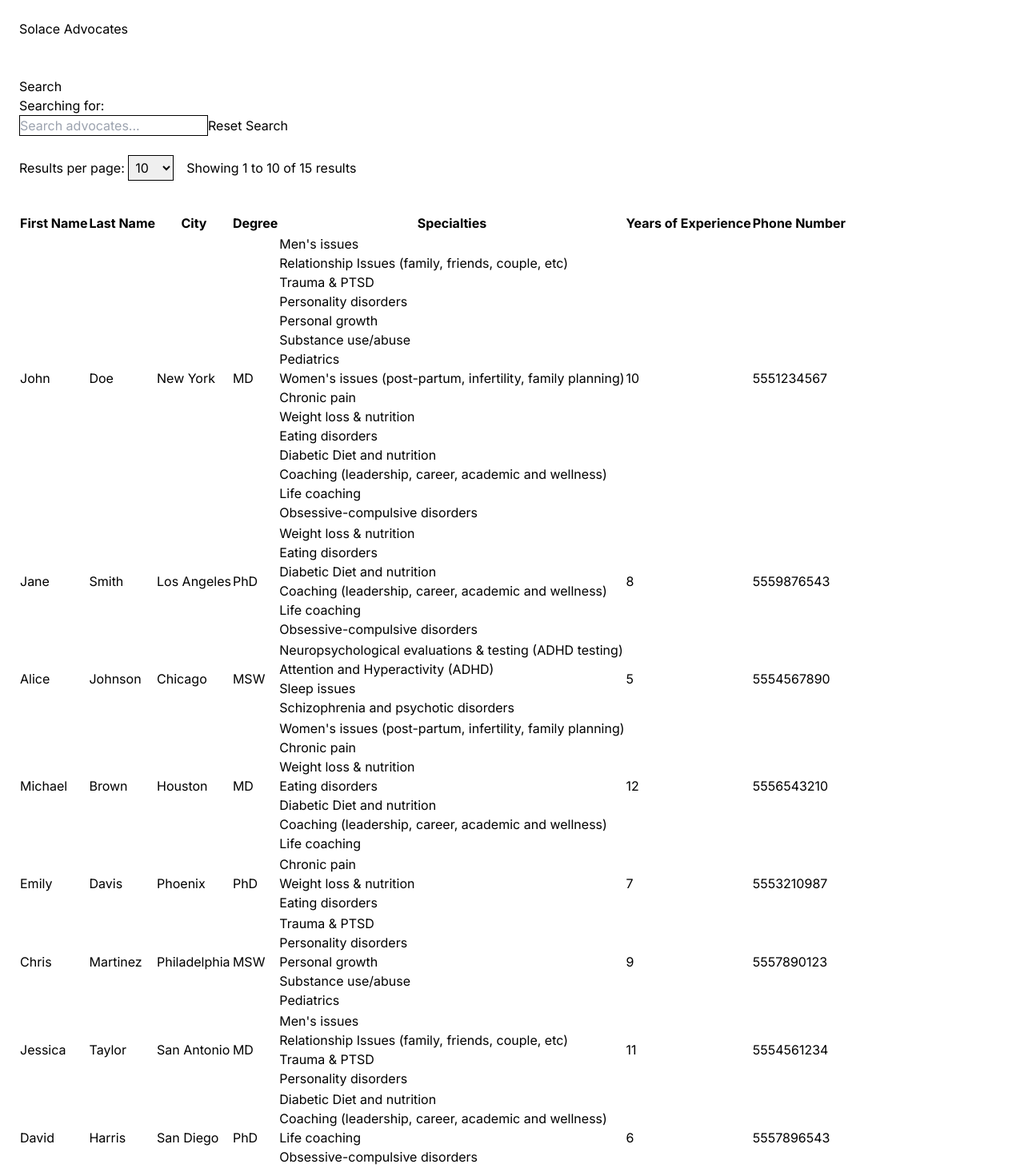
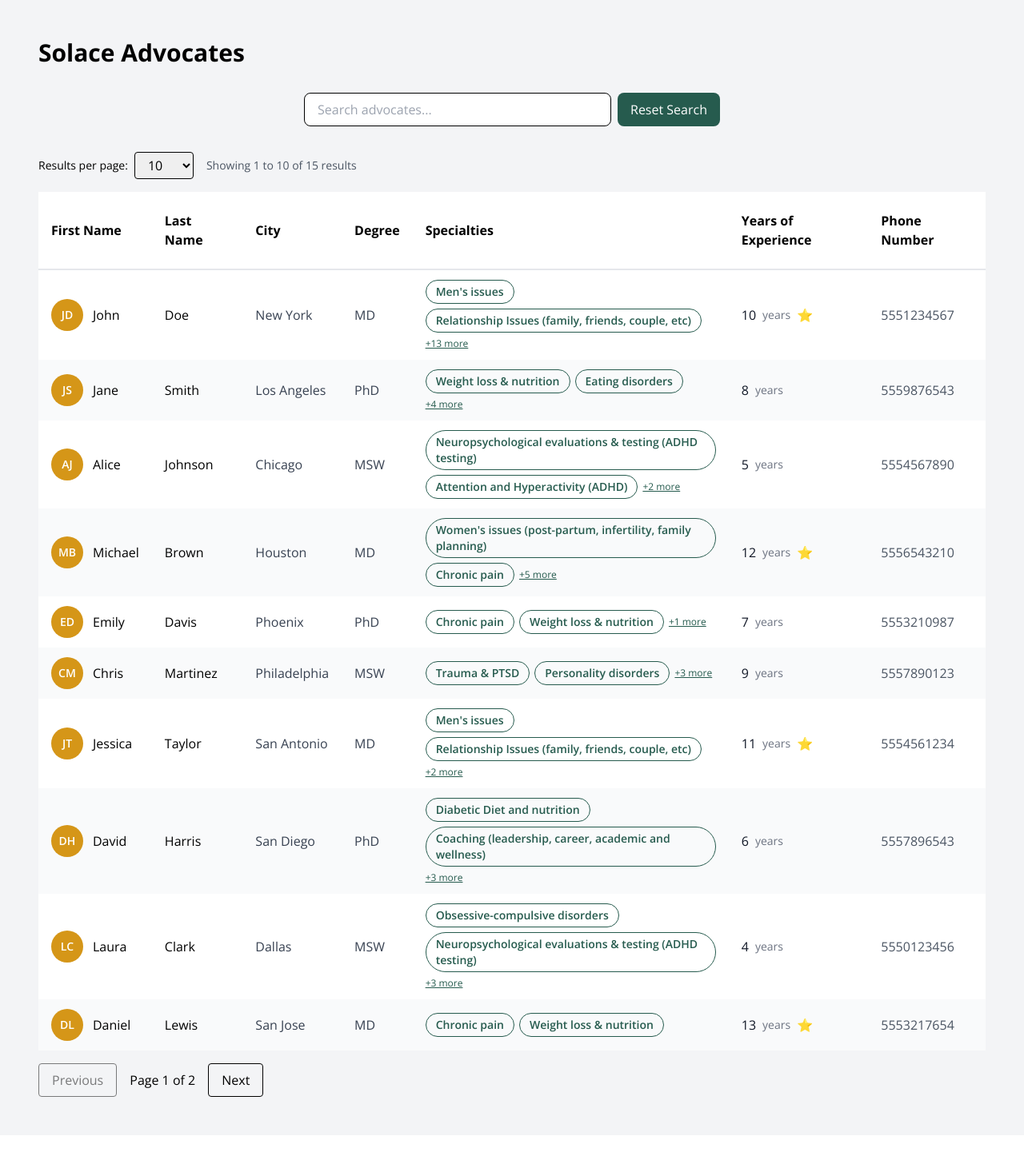
Before and after one commit to laylawu2/solace, a Next.js app: page / in a window 1280 px wide. Shown: the top 1461 px of the page at 80% size. After the commit the page ends 1420 px from the top, so only its background shows below. Built offline with nearby package versions, Linux system fonts and the light colour scheme.

Commit message:
Created new components and updated styling

```diff
--- a/src/app/layout.tsx
+++ b/src/app/layout.tsx
@@ -1,8 +1,12 @@
 import type { Metadata } from "next";
-import { Inter } from "next/font/google";
+import { Open_Sans } from "next/font/google";
 import "./globals.css";
 
-const inter = Inter({ subsets: ["latin"] });
+const openSans = Open_Sans({
+  subsets: ["latin"],
+  weight: ["300", "400", "600", "700"],
+  display: "swap",
+});
 
 export const metadata: Metadata = {
   title: "Solace Candidate Assignment",
@@ -16,7 +20,7 @@
 }>) {
   return (
     <html lang="en">
-      <body className={inter.className}>{children}</body>
+      <body className={openSans.className}>{children}</body>
     </html>
   );
 }
--- a/src/app/page.tsx
+++ b/src/app/page.tsx
@@ -3,6 +3,7 @@
 import { useEffect, useState } from "react";
 import PaginationControls from "@/components/PaginationControls";
 import LimitSelector from "@/components/LimitSelector";
+import SearchBar from "@/components/SearchBar";
 
 interface Advocate {
   id: string;
@@ -32,6 +33,9 @@
   const [page, setPage] = useState(1);
   const [limit, setLimit] = useState(10);
   const [pagination, setPagination] = useState<Pagination | null>(null);
+  const [expandedSpecialties, setExpandedSpecialties] = useState<Set<number>>(
+    new Set()
+  );
 
   // Debounce search term, wait 300ms after user stops typing
   useEffect(() => {
@@ -47,6 +51,7 @@
   useEffect(() => {
     const fetchAdvocates = async () => {
       setIsLoading(true);
+      setExpandedSpecialties(new Set()); // Reset expanded rows on page change
 
       try {
         const url = new URL("/api/advocates", window.location.origin);
@@ -78,11 +83,7 @@
     fetchAdvocates();
   }, [debouncedSearchTerm, page, limit]);
 
-  const onChange = (e: React.ChangeEvent<HTMLInputElement>) => {
-    setSearchTerm(e.target.value);
-  };
-
-  const onClick = () => {
+  const handleResetSearch = () => {
     setSearchTerm("");
   };
 
@@ -98,25 +99,30 @@
     }
   };
 
+  const toggleSpecialties = (rowIndex: number) => {
+    console.log("Toggling specialties for row:", rowIndex);
+    setExpandedSpecialties((prev) => {
+      const newSet = new Set(prev);
+      if (newSet.has(rowIndex)) {
+        newSet.delete(rowIndex);
+      } else {
+        newSet.add(rowIndex);
+      }
+      console.log("Expanded rows:", Array.from(newSet));
+      return newSet;
+    });
+  };
+
   return (
-    <main style={{ margin: "24px" }}>
-      <h1>Solace Advocates</h1>
-      <br />
-      <br />
-      <div>
-        <p>Search</p>
-        <p>
-          Searching for: <span>{searchTerm}</span>
-        </p>
-        <input
-          style={{ border: "1px solid black" }}
-          value={searchTerm}
-          onChange={onChange}
-          placeholder="Search advocates..."
-        />
-        <button onClick={onClick}>Reset Search</button>
-      </div>
-      <br />
+    <main className="p-12 bg-gray-100 min-h-screen">
+      <h1 className="text-3xl font-bold mb-8">Solace Advocates</h1>
+
+      <SearchBar
+        searchTerm={searchTerm}
+        onSearchChange={setSearchTerm}
+        onReset={handleResetSearch}
+      />
+
       {pagination && (
         <LimitSelector
           limit={limit}
@@ -129,42 +135,95 @@
           }}
         />
       )}
-      <br />
-      {isLoading && <p>Loading...</p>}
-      <table>
-        <thead>
-          <tr>
+
+      {isLoading && <p className="my-4">Loading...</p>}
+
+      <table className="w-full border-collapse bg-white mb-4">
+        <thead className="bg-white border-b-2 border-gray-200">
+          <tr className="text-left [&>th]:px-4 [&>th]:py-6">
             <th>First Name</th>
             <th>Last Name</th>
             <th>City</th>
             <th>Degree</th>
-            <th>Specialties</th>
+            <th className="max-w-md">Specialties</th>
             <th>Years of Experience</th>
             <th>Phone Number</th>
           </tr>
         </thead>
         <tbody>
-          {advocates.map((advocate) => {
+          {advocates.map((advocate, index) => {
             return (
-              <tr key={advocate.id}>
-                <td>{advocate.firstName}</td>
-                <td>{advocate.lastName}</td>
-                <td>{advocate.city}</td>
-                <td>{advocate.degree}</td>
+              <tr
+                key={advocate.id}
+                className={`transition-colors [&>td]:px-4 [&>td]:py-3 ${
+                  index % 2 === 0 ? "bg-white" : "bg-gray-50"
+                } hover:bg-[#265b4e]/5`}
+              >
                 <td>
-                  {advocate.specialties.map((s, index) => (
-                    <div key={index}>{s}</div>
-                  ))}
+                  <div className="flex items-center gap-3">
+                    <div className="w-10 h-10 bg-[#d59618] text-white rounded-full flex items-center justify-center font-semibold text-sm">
+                      {advocate.firstName[0]}
+                      {advocate.lastName[0]}
+                    </div>
+                    <span className="font-medium">{advocate.firstName}</span>
+                  </div>
                 </td>
-                <td>{advocate.yearsOfExperience}</td>
-                <td>{advocate.phoneNumber}</td>
+                <td className="font-medium">{advocate.lastName}</td>
+                <td>
+                  <span className="text-gray-700">{advocate.city}</span>
+                </td>
+                <td>
+                  <span className="text-gray-700">{advocate.degree}</span>
+                </td>
+                <td className="max-w-md">
+                  <div className="flex flex-wrap gap-1.5 items-center">
+                    {(expandedSpecialties.has(index)
+                      ? advocate.specialties
+                      : advocate.specialties.slice(0, 2)
+                    ).map((specialty, idx) => (
+                      <span
+                        key={idx}
+                        className="inline-flex items-center px-3 py-1 rounded-full text-sm font-semibold border border-[#265b4e] text-[#265b4e]"
+                      >
+                        {specialty}
+                      </span>
+                    ))}
+                    {advocate.specialties.length > 2 && (
+                      <button
+                        onClick={() => toggleSpecialties(index)}
+                        className="text-xs text-[#265b4e] hover:text-[#1d4539] font-medium underline whitespace-nowrap"
+                      >
+                        {expandedSpecialties.has(index)
+                          ? "show less"
+                          : `+${advocate.specialties.length - 2} more`}
+                      </button>
+                    )}
+                  </div>
+                </td>
+                <td>
+                  <div className="flex items-center gap-2">
+                    <span className="font-medium text-gray-900">
+                      {advocate.yearsOfExperience}
+                    </span>
+                    <span className="text-sm text-gray-500">years</span>
+                    {advocate.yearsOfExperience >= 10 && (
+                      <span className="text-[#d59618]" title="Senior Advocate">
+                        ⭐
+                      </span>
+                    )}
+                  </div>
+                </td>
+                <td className="text-gray-600">{advocate.phoneNumber}</td>
               </tr>
             );
           })}
         </tbody>
       </table>
-      {!isLoading && advocates.length === 0 && <p>No advocates found.</p>}
-      <br />
+
+      {!isLoading && advocates.length === 0 && (
+        <p className="my-4">No advocates found.</p>
+      )}
+
       {pagination && (
         <PaginationControls
           currentPage={pagination.page}
--- a/src/components/LimitSelector.tsx
+++ b/src/components/LimitSelector.tsx
@@ -21,13 +21,13 @@
   const endIndex = Math.min(currentPage * limit, total);
 
   return (
-    <div style={{ marginBottom: "16px" }}>
-      <label>
-        Results per page:{" "}
+    <div className="mb-4 flex items-center gap-4">
+      <label className="flex items-center gap-2">
+        <span className="text-sm font-medium">Results per page:</span>
         <select
           value={limit}
           onChange={handleChange}
-          style={{ border: "1px solid black", padding: "4px" }}
+          className="border border-black px-3 py-1 rounded focus:outline-none focus:ring-2 focus:ring-[#265b4e]"
         >
           <option value="5">5</option>
           <option value="10">10</option>
@@ -36,7 +36,7 @@
           <option value="100">100</option>
         </select>
       </label>
-      <span style={{ marginLeft: "16px" }}>
+      <span className="text-sm text-gray-600">
         Showing {startIndex} to {endIndex} of {total} results
       </span>
     </div>
--- a/src/components/PaginationControls.tsx
+++ b/src/components/PaginationControls.tsx
@@ -20,31 +20,29 @@
   }
 
   return (
-    <div style={{ display: "flex", gap: "8px", alignItems: "center" }}>
+    <div className="flex gap-2 items-center">
       <button
         onClick={onPreviousPage}
         disabled={!hasPreviousPage}
-        style={{
-          padding: "8px 16px",
-          border: "1px solid black",
-          cursor: hasPreviousPage ? "pointer" : "not-allowed",
-          opacity: hasPreviousPage ? 1 : 0.5,
-        }}
+        className={`px-4 py-2 border border-black rounded transition-colors ${
+          hasPreviousPage
+            ? "hover:bg-gray-100 cursor-pointer"
+            : "cursor-not-allowed opacity-50"
+        }`}
       >
         Previous
       </button>
-      <span>
+      <span className="mx-2">
         Page {currentPage} of {totalPages}
       </span>
       <button
         onClick={onNextPage}
         disabled={!hasNextPage}
-        style={{
-          padding: "8px 16px",
-          border: "1px solid black",
-          cursor: hasNextPage ? "pointer" : "not-allowed",
-          opacity: hasNextPage ? 1 : 0.5,
-        }}
+        className={`px-4 py-2 border border-black rounded transition-colors ${
+          hasNextPage
+            ? "hover:bg-gray-100 cursor-pointer"
+            : "cursor-not-allowed opacity-50"
+        }`}
       >
         Next
       </button>
--- /dev/null
+++ b/src/components/SearchBar.tsx
@@ -0,0 +1,36 @@
+interface SearchBarProps {
+  searchTerm: string;
+  onSearchChange: (value: string) => void;
+  onReset: () => void;
+}
+
+export default function SearchBar({
+  searchTerm,
+  onSearchChange,
+  onReset,
+}: SearchBarProps) {
+  const handleChange = (e: React.ChangeEvent<HTMLInputElement>) => {
+    onSearchChange(e.target.value);
+  };
+
+  return (
+    <div className="mb-8 flex justify-center">
+      <div className="space-y-4">
+        <div className="flex gap-2">
+          <input
+            className="border border-black px-4 py-2 rounded-lg focus:outline-none focus:ring-2 focus:ring-[#265b4e] w-96"
+            value={searchTerm}
+            onChange={handleChange}
+            placeholder="Search advocates..."
+          />
+          <button
+            onClick={onReset}
+            className="bg-[#265b4e] hover:bg-[#1d4539] text-white px-4 py-2 rounded-lg transition-colors"
+          >
+            Reset Search
+          </button>
+        </div>
+      </div>
+    </div>
+  );
+}
```
